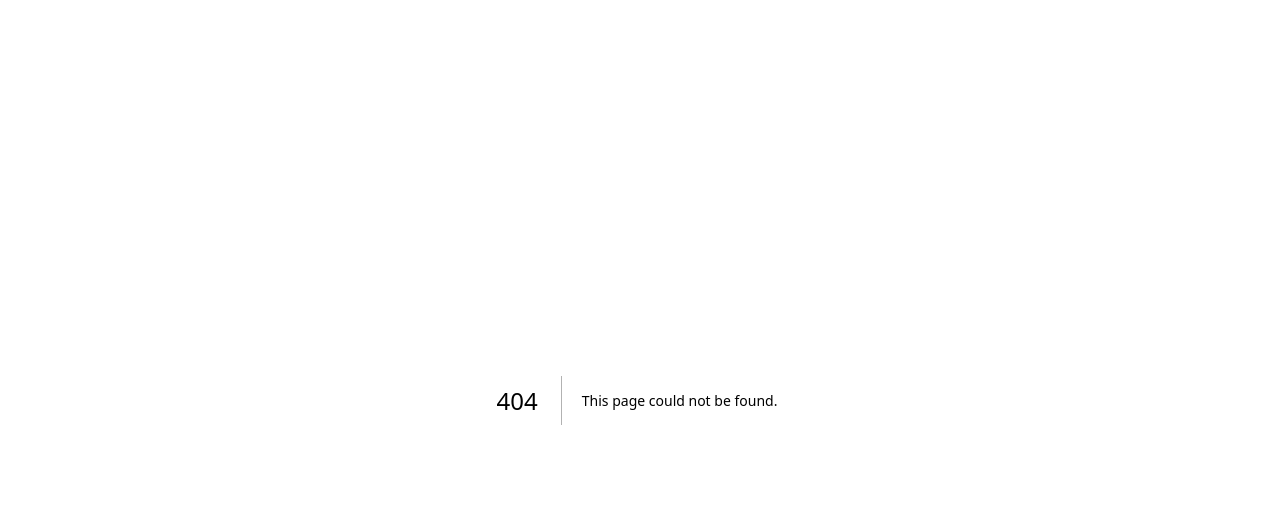
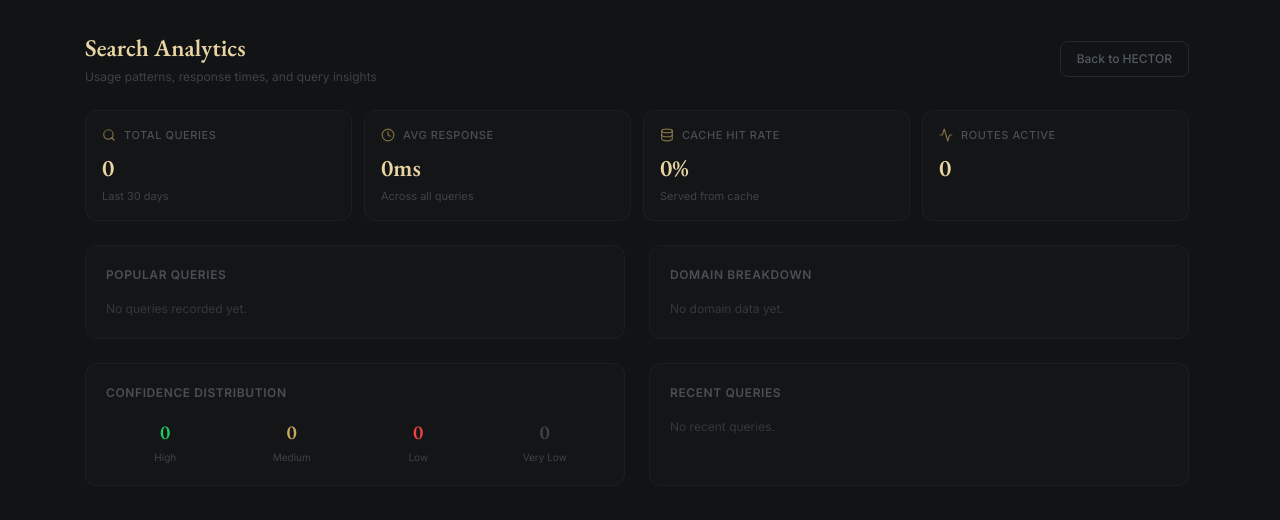
Before and after one commit to DanielDeshmukh/Hector, a Next.js app in the folder hector/: page /analytics in a window 1280 px wide. Before the commit this address had no page. Shown: the top 520 px of the page. Built offline with nearby package versions, Linux system fonts and the light colour scheme.

Commit message:
feat(analytics): add /analytics page route
Client-rendered page at /analytics that displays the AnalyticsDashboard
component with a 'Back to HECTOR' link in the header.

```diff
--- /dev/null
+++ b/hector/src/app/analytics/page.js
@@ -0,0 +1,30 @@
+"use client";
+
+import AnalyticsDashboard from "@/components/AnalyticsDashboard";
+import Link from "next/link";
+
+export default function AnalyticsPage() {
+  return (
+    <div className="min-h-screen bg-cream">
+      <div className="mx-auto max-w-6xl px-6 py-8">
+        <div className="flex items-center justify-between mb-6">
+          <div>
+            <h1 className="font-serif text-2xl font-semibold text-gold-light">
+              Search Analytics
+            </h1>
+            <p className="text-[12px] text-silver/40 mt-1">
+              Usage patterns, response times, and query insights
+            </p>
+          </div>
+          <Link
+            href="/"
+            className="rounded-lg border border-slate-custom/60 px-4 py-2 text-[12px] font-medium text-silver/60 transition-colors hover:border-gold/40 hover:text-gold"
+          >
+            Back to HECTOR
+          </Link>
+        </div>
+        <AnalyticsDashboard />
+      </div>
+    </div>
+  );
+}
```
